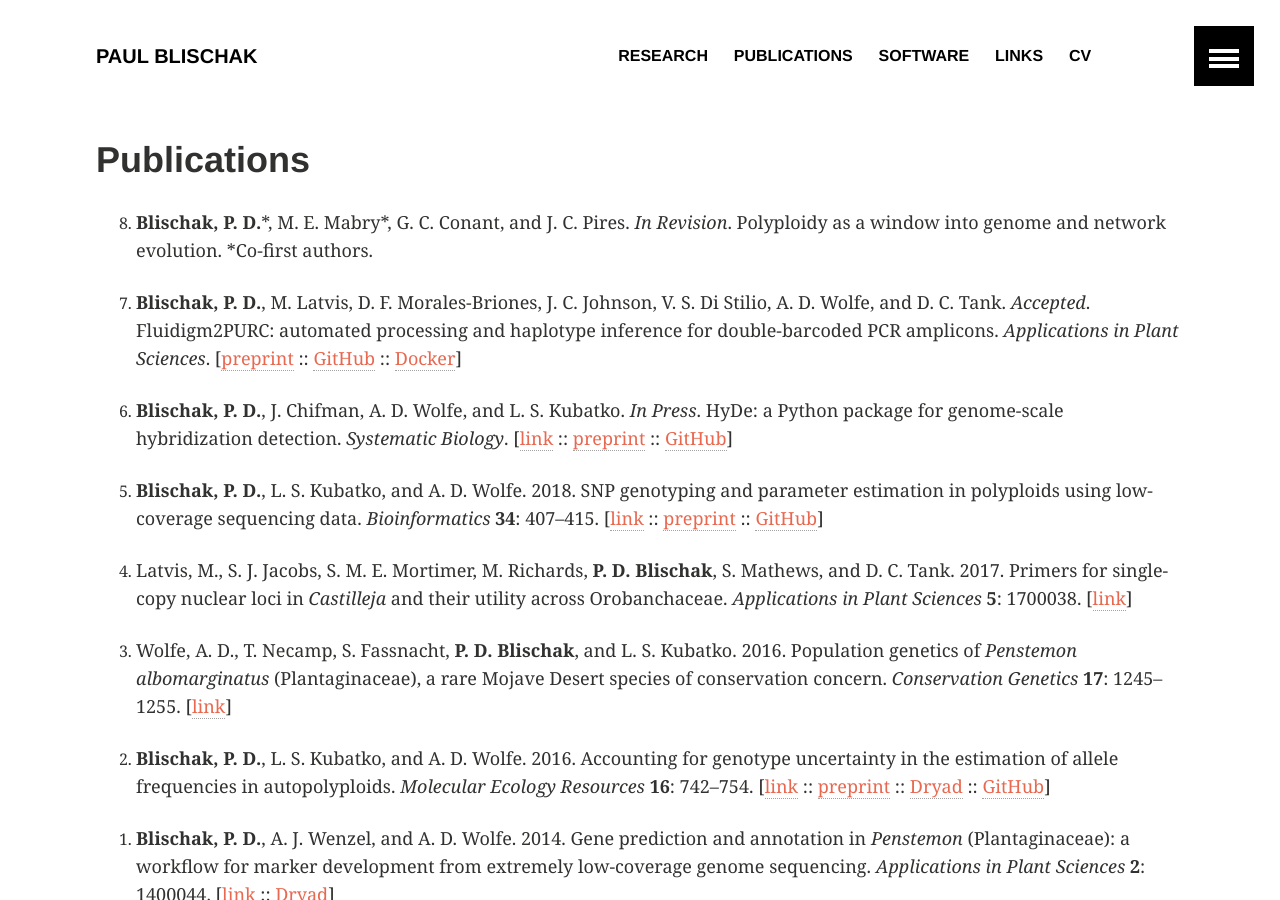
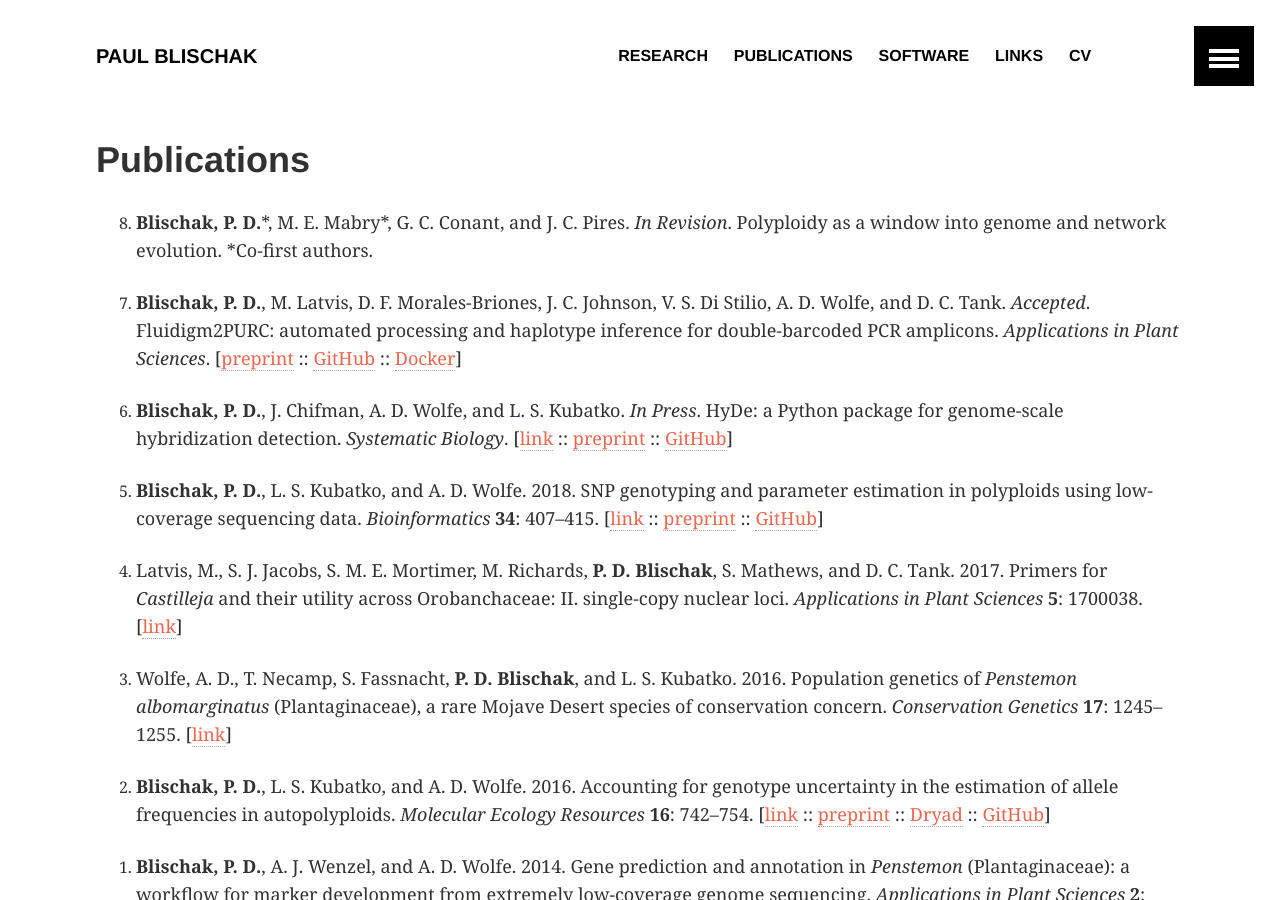
Before and after one commit to pblischak/pblischak.github.io, a Jekyll site: the page built from Publications/index.md, in a window 1280 px wide and 900 px high. Built offline with Jekyll 4.4.1, drawn with Linux system fonts in a browser that asks for light colours; formulas are drawn with MathJax 3.

```diff
--- a/Publications/index.md
+++ b/Publications/index.md
@@ -29,7 +29,7 @@ HyDe: a Python package for genome-scale hybridization detection. *Systematic Bio
 
 5. **Blischak, P. D.**, L. S. Kubatko, and A. D. Wolfe. 2018. SNP genotyping and parameter estimation in polyploids using low-coverage sequencing data. *Bioinformatics* **34**: 407--415. [<a href="https://doi.org/10.1093/bioinformatics/btx587" target="_blank">link</a> :: <a href="https://www.biorxiv.org/content/early/2017/07/24/120261" target="_blank">preprint</a> :: <a href="https://github.com/pblischak/polyploid-genotyping" target="_blank">GitHub</a>]
 
-4. Latvis, M., S. J. Jacobs, S. M. E. Mortimer, M. Richards, **P. D. Blischak**, S. Mathews, and D. C. Tank. 2017. Primers for single-copy nuclear loci in *Castilleja* and their utility across Orobanchaceae. *Applications in Plant Sciences* **5**: 1700038. [<a href="http://www.bioone.org/doi/full/10.3732/apps.1700038" target="_blank">link</a>]
+4. Latvis, M., S. J. Jacobs, S. M. E. Mortimer, M. Richards, **P. D. Blischak**, S. Mathews, and D. C. Tank. 2017. Primers for *Castilleja* and their utility across Orobanchaceae: II. single-copy nuclear loci. *Applications in Plant Sciences* **5**: 1700038. [<a href="http://www.bioone.org/doi/full/10.3732/apps.1700038" target="_blank">link</a>]
 
 3. Wolfe, A. D., T. Necamp, S. Fassnacht, **P. D. Blischak**, and L. S. Kubatko. 2016. Population genetics of *Penstemon albomarginatus* (Plantaginaceae), a rare Mojave Desert species of conservation concern. *Conservation Genetics* **17**: 1245--1255. [<a href="http://link.springer.com/article/10.1007/s10592-016-0857-y" target="_blank">link</a>]
 
```
